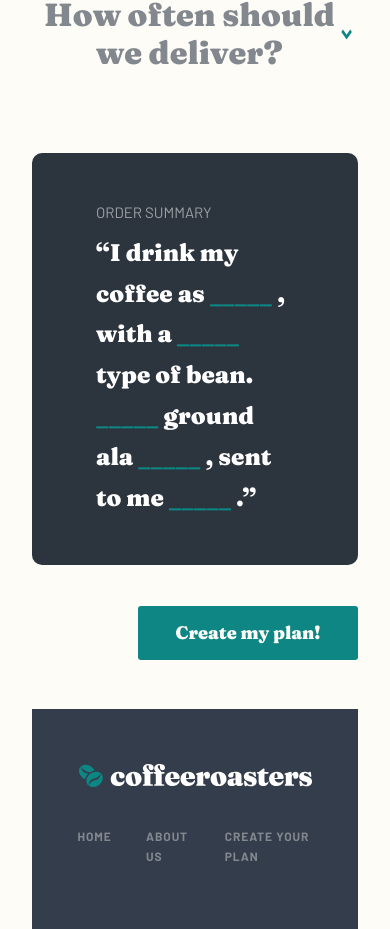
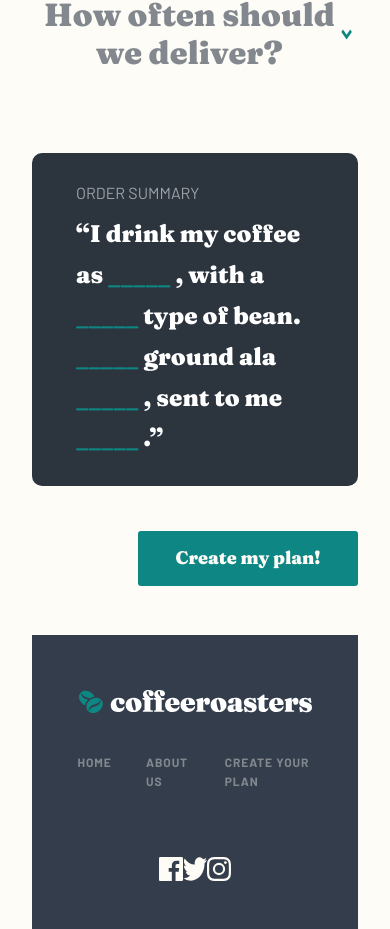
Before and after one commit to ohmymario/coffee-roasters, a Next.js app: page /subscribe in a window 390 px wide. Shown: the part 2567-3496 px from the top of the page. Built offline with nearby package versions, Linux system fonts and the light colour scheme.

Commit message:
Add tablet styles to ordersummary component

```diff
--- a/components/orderSummary/OrderSummaryStyles.js
+++ b/components/orderSummary/OrderSummaryStyles.js
@@ -1,12 +1,14 @@
 import styled from 'styled-components';
+
+// 689 x 208
 
 const OrderSummaryStyles = styled.div`
   width: 100%;
-  padding: 47px 64px 47px 64px;
   background: #2c343e;
   border-radius: 10px;
   color: #ffffff;
   margin-bottom: 2.2em;
+  padding: 47px 64px 47px 64px;
 
   .order-title {
     opacity: 0.537;
@@ -20,6 +22,16 @@ const OrderSummaryStyles = styled.div`
       color: var(--darkCyan);
     }
   }
+
+  @media (max-width: 768px) {
+    padding: 27px 44px 27px 44px;
+
+    .order-title {
+      font-size: 16px;
+    }
+
+    margin-bottom: 2.5em;
+  }
 `;
 
 export default OrderSummaryStyles;
```
